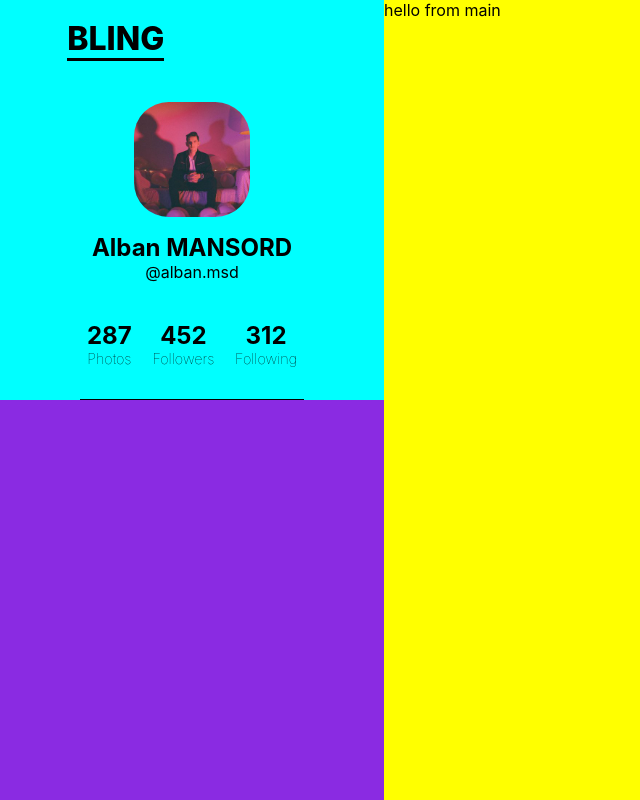
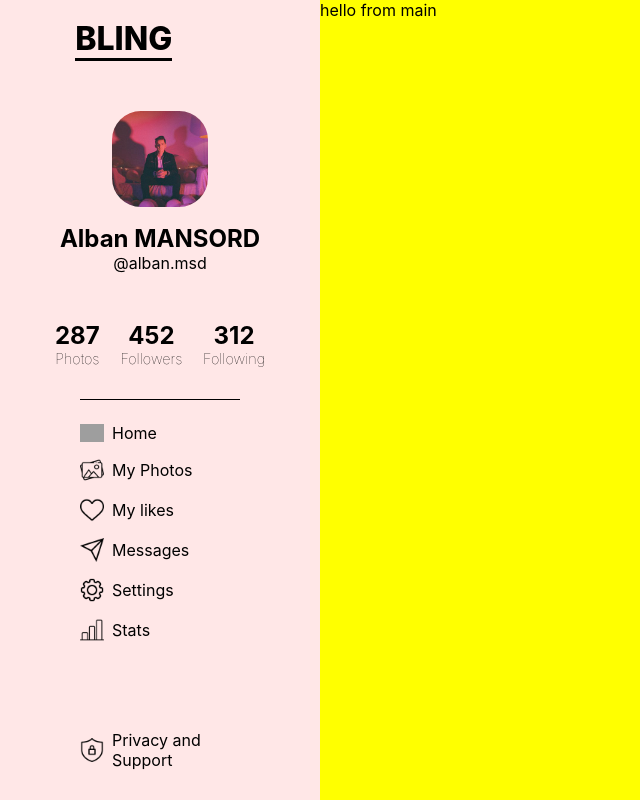
Before and after one commit to alban44980/Bling-app, a Next.js app in the folder bling-app/: page / in a window 1280 px wide. Shown: the whole page, without its empty margins (0-640 px from the left). Built offline with nearby package versions, Linux system fonts and the light colour scheme; grey boxes are pictures that could not be loaded.

Commit message:
navigation and profile styling

```diff
--- a/bling-app/components/Profile/Navigation.jsx
+++ b/bling-app/components/Profile/Navigation.jsx
@@ -1,7 +1,40 @@
 import styles from '../../styles/Profile/Navigation.module.css';
 
 function Navigation() {
-  return <div className={styles.container}></div>;
+  return (
+    <div className={styles.container}>
+      <ul className={styles.nav}>
+        <li className={styles.navItem}>
+          <img src="home.png" alt="Home" />
+          <p>Home</p>
+        </li>
+        <li className={styles.navItem}>
+          <img src="photos.png" alt="My photos" />
+          <p>My Photos</p>
+        </li>
+        <li className={styles.navItem}>
+          <img src="heart.png" alt="My likes" />
+          <p>My likes</p>
+        </li>
+        <li className={styles.navItem}>
+          <img src="send.png" alt="My Messages" />
+          <p>Messages</p>
+        </li>
+        <li className={styles.navItem}>
+          <img src="settings.png" alt="Settings" />
+          <p>Settings</p>
+        </li>
+        <li className={styles.navItem}>
+          <img src="Stats.png" alt="Stats" />
+          <p>Stats</p>
+        </li>
+        <li className={styles.navItemLast}>
+          <img src="privacy.png" alt="Privacy and support" />
+          <p>Privacy and Support</p>
+        </li>
+      </ul>
+    </div>
+  );
 }
 
 export default Navigation;
--- a/bling-app/styles/Main.module.css
+++ b/bling-app/styles/Main.module.css
@@ -1,6 +1,6 @@
 .container {
   display: flex;
   flex-direction: column;
-  width: 70%;
+  width: 75%;
   background-color: yellow;
 }
--- a/bling-app/styles/Profile.module.css
+++ b/bling-app/styles/Profile.module.css
@@ -1,8 +1,7 @@
 .container {
   display: flex;
   flex-direction: column;
-  width: 30%;
-  background-color: aqua;
+  width: 25%;
 }
 
 .header {
@@ -15,6 +14,6 @@
 .header h1 {
   font-size: 4vh;
   font-weight: 800;
-  margin-left: 8vh;
+  margin-left: 9vh;
   border-bottom: 3px solid black;
 }
--- a/bling-app/styles/Profile/Navigation.module.css
+++ b/bling-app/styles/Profile/Navigation.module.css
@@ -1,4 +1,48 @@
 .container {
   flex: 1;
-  background-color: blueviolet;
 }
+
+.nav {
+  display: flex;
+  flex-direction: column;
+  margin: 2vh 7vh 0 9vh;
+}
+
+.nav li {
+  display: flex;
+  align-items: center;
+}
+
+.navItem:hover {
+  background-color: var(--black);
+  color: var(--green);
+  border-radius: 20px;
+  cursor: pointer;
+}
+
+.navItem img {
+  width: 3vh;
+  margin: 1vh;
+}
+
+.navItem p {
+  font-size: 2vh;
+}
+
+.navItemLast {
+  margin-top: 10vh;
+}
+
+.navItemLast:hover {
+  text-decoration: underline;
+  cursor: pointer;
+}
+
+.navItemLast img {
+  width: 3vh;
+  margin: 1vh;
+}
+
+.navItemLast p {
+  font-size: 2vh;
+}
```
